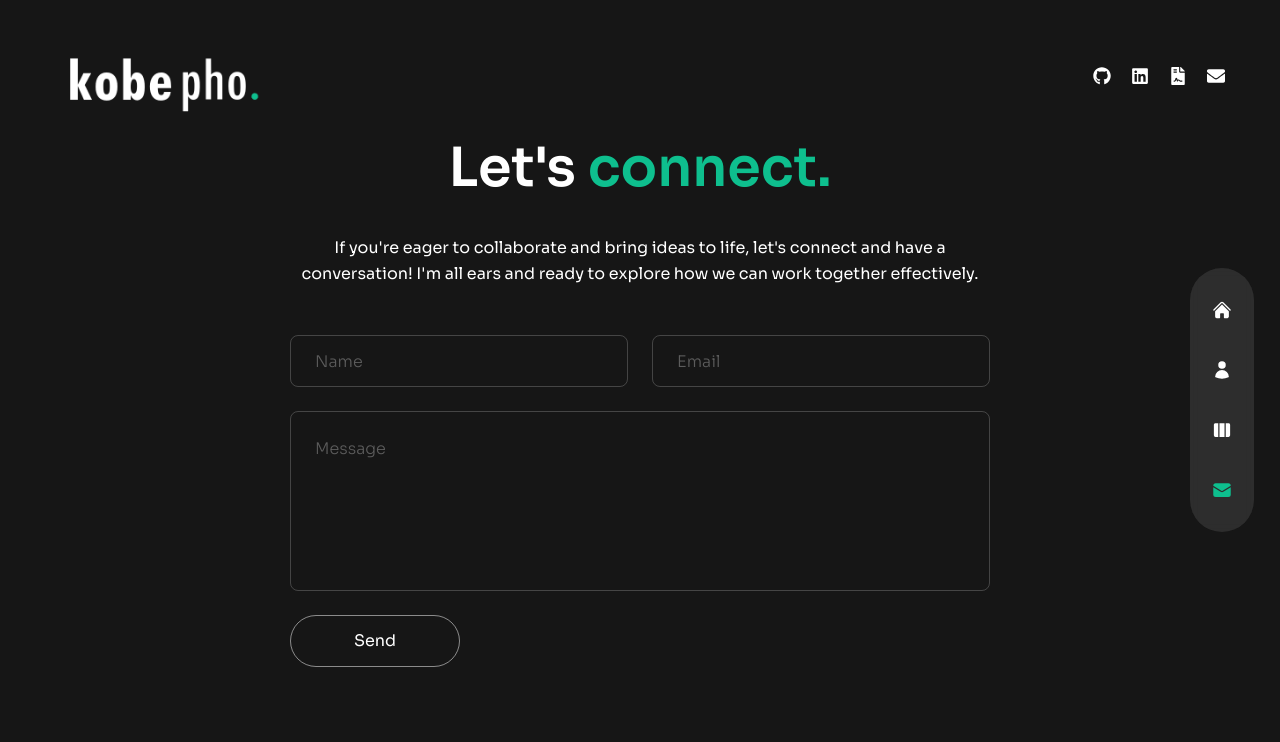
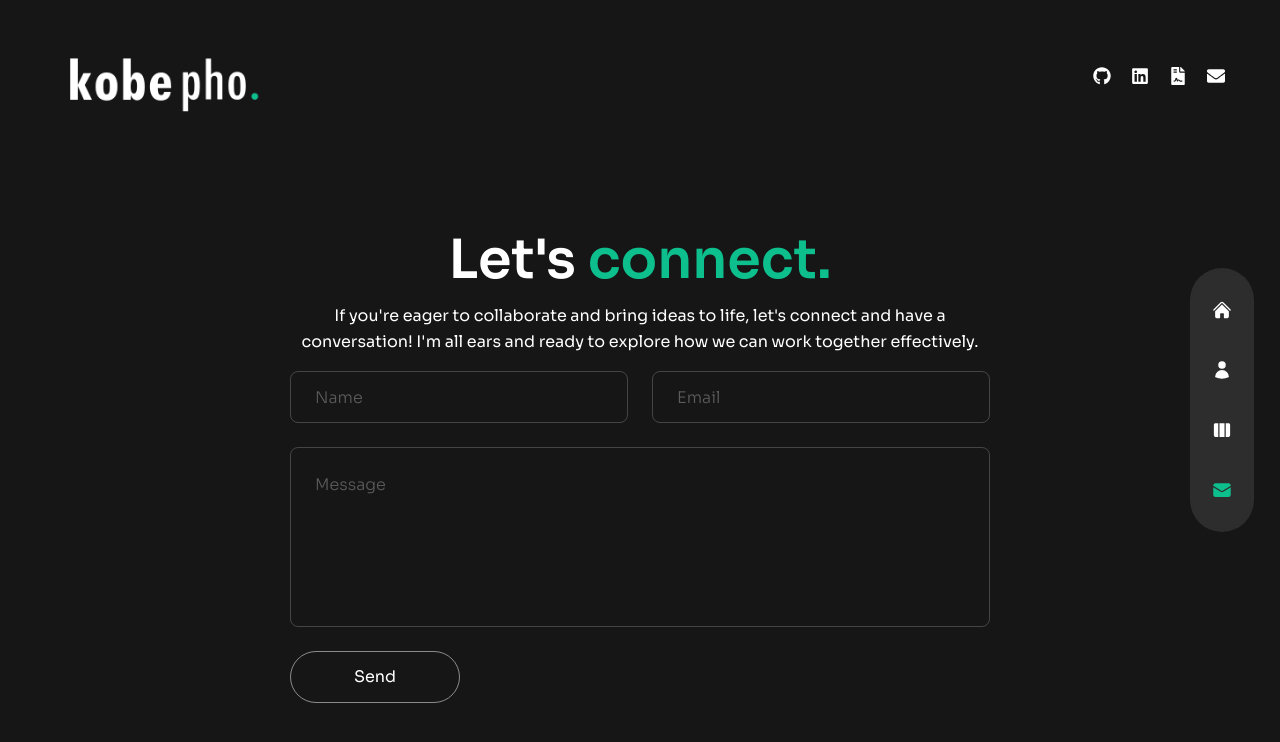
Before and after one commit to kbyph/PortfolioV2, a Next.js app: page /contact in a window 1280 px wide. Shown: the top 742 px of the page. Built offline with nearby package versions, Linux system fonts and the light colour scheme.

Commit message:
Optimized mobile/web screen compatibility

```diff
--- a/pages/about/index.js
+++ b/pages/about/index.js
@@ -139,7 +139,7 @@ const About = () => {
             initial='hidden'
             animate='show'
             exit='hidden'
-            className='h2 xl:mt-0 mt-12'
+            className='h2 xl:mt-16 mt-12'
           >
             About <span className='text-accent'>Me</span>
           </motion.h2>
--- a/pages/contact/index.js
+++ b/pages/contact/index.js
@@ -46,12 +46,12 @@ const Contact = () => {
             initial='hidden'
             animate='show'
             exit='hidden'
-            className='h2 text-center xl:mb-8 mb-4 mt-14 xl:mt-0'
+            className='h2 text-center xl:mb-2 mb-4 mt-14 xl:mt-32'
           >
             {`Let's`} <span className='text-accent'>connect.</span>
           </motion.h2>
           <motion.h3
-            className='text-center xl:mb-12 mb-6'
+            className='text-center xl:mb-4 mb-6'
             variants={fadeIn('up', 0.3)}
             initial='hidden'
             animate='show'
--- a/pages/projects/index.js
+++ b/pages/projects/index.js
@@ -44,7 +44,7 @@ const Projects = () => {
             initial='hidden'
             animate='show'
             exit='hidden'
-            className='w-full xl:max-w-[65%]'
+            className='w-full xl:max-w-[65%] mt-16'
             >
               <ProjectSlider />
             </motion.div>
```
